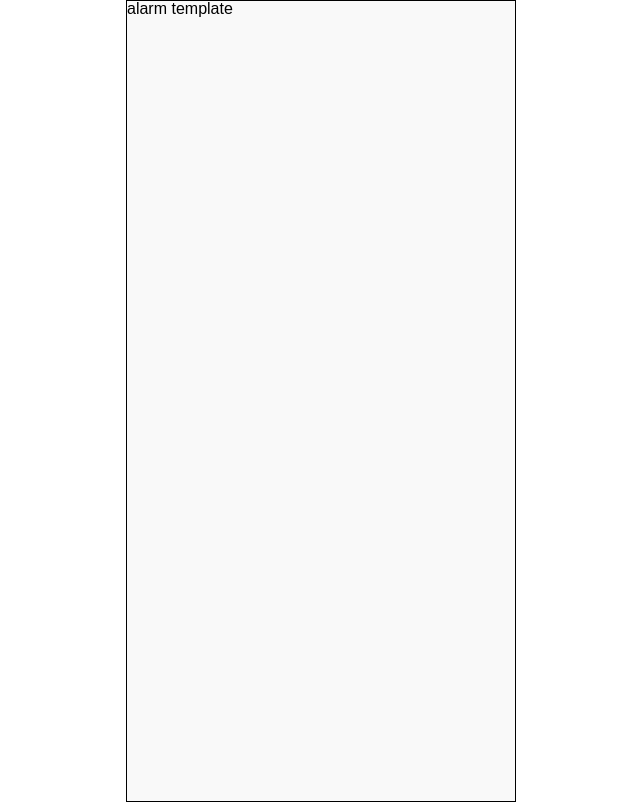
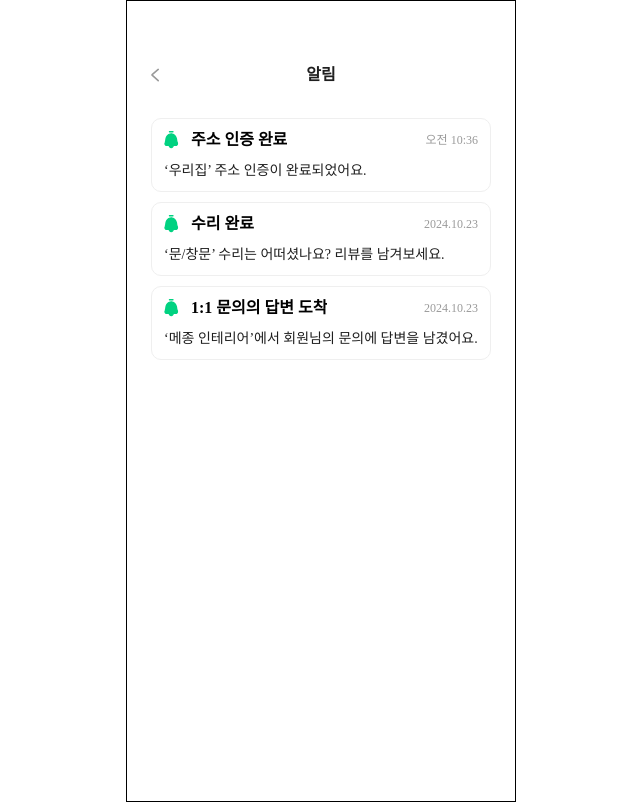
Before and after one commit to HotKeTok/HotKeTok-FE, a React (Vite) app: page /alarm in a window 1280 px wide. Shown: the whole page, without its empty margins (319-959 px from the left). Built offline with nearby package versions, Linux system fonts and the light colour scheme; a web font is replaced by a local one.

Commit message:
feat: 메인페이지- 알람페이지 퍼블리싱

```diff
--- /dev/null
+++ b/src/mocks/main/alarm.js
@@ -0,0 +1,23 @@
+export const EXAMPLE_ALARMS = [
+  {
+    id: 1,
+    title: '주소 인증 완료',
+    body: '‘우리집’ 주소 인증이 완료되었어요.',
+    date: '오전 10:36',
+    read: false,
+  },
+  {
+    id: 2,
+    title: '수리 완료',
+    body: '‘문/창문’ 수리는 어떠셨나요? 리뷰를 남겨보세요.',
+    date: '2024.10.23',
+    read: false,
+  },
+  {
+    id: 3,
+    title: '1:1 문의의 답변 도착',
+    body: '‘메종 인테리어’에서 회원님의 문의에 답변을 남겼어요.',
+    date: '2024.10.23',
+    read: true,
+  },
+];
--- a/src/templates/landlord/main/AlarmTemplate.jsx
+++ b/src/templates/landlord/main/AlarmTemplate.jsx
@@ -1,3 +1,36 @@
-export default function AlarmTemplate(){
-    return <div>alarm template</div>
+import TopBar from '../../../components/common/TopBar';
+import { PageWithoutBottomBar, ScrollableNoBottomBarContent } from '../../../styles/layout';
+import styled from 'styled-components';
+import AlarmItem from '../../../components/main/alarm/AlarmItem';
+import { EXAMPLE_ALARMS } from '../../../mocks/main/alarm';
+import { Column } from '../../../styles/flex';
+
+export default function AlarmTemplate() {
+  return (
+    <PageWithoutBottomBar>
+      <TopBar title="알림" />
+      <Container>
+        <Column $gap={10} $align="center">
+          {EXAMPLE_ALARMS.map(alarm => (
+            <AlarmItem
+              key={alarm.id}
+              title={alarm.title}
+              body={alarm.body}
+              date={alarm.date}
+              read={alarm.read}
+            />
+          ))}
+        </Column>
+      </Container>
+    </PageWithoutBottomBar>
+  );
 }
+
+const Container = styled(ScrollableNoBottomBarContent)`
+  background-color: #fff;
+
+  padding: 16px 24px;
+
+  display: flex;
+  flex-direction: column;
+`;
--- a/src/templates/tenant/main/AlarmTemplate.jsx
+++ b/src/templates/tenant/main/AlarmTemplate.jsx
@@ -1,40 +1,17 @@
-import TopBar from "../../../components/common/TopBar"
-import { PageWithoutBottomBar, ScrollableNoBottomBarContent} from "../../../styles/layout"
-import styled from "styled-components";
-import AlarmItem from "../../../components/main/alarm/AlarmItem";
-import { Column } from "../../../styles/flex";
+import TopBar from '../../../components/common/TopBar';
+import { PageWithoutBottomBar, ScrollableNoBottomBarContent } from '../../../styles/layout';
+import styled from 'styled-components';
+import AlarmItem from '../../../components/main/alarm/AlarmItem';
+import { EXAMPLE_ALARMS } from '../../../mocks/main/alarm';
+import { Column } from '../../../styles/flex';
 
-export default function AlarmTemplate(){
-    //TODO: 더미 데이터 -> API 연동
-    const alarms = [
-  {
-    id: 1,
-    title: '주소 인증 완료',
-    body: "‘우리집’ 주소 인증이 완료되었어요.",
-    date: '오전 10:36',
-    read: false,
-  },
-  {
-    id: 2,
-    title: '수리 완료',
-    body: "‘문/창문’ 수리는 어떠셨나요? 리뷰를 남겨보세요.",
-    date: '2024.10.23',
-    read: false,
-  },
-  {
-    id: 3,
-    title: '1:1 문의의 답변 도착',
-    body: "‘메종 인테리어’에서 회원님의 문의에 답변을 남겼어요.",
-    date: '2024.10.23',
-    read: true,
-  },
-];
-
+export default function AlarmTemplate() {
   return (
     <PageWithoutBottomBar>
       <TopBar title="알림" />
-        <Container $gap={10} $align="center">
-          {alarms.map(alarm => (
+      <Container>
+        <Column $gap={10} $align="center">
+          {EXAMPLE_ALARMS.map(alarm => (
             <AlarmItem
               key={alarm.id}
               title={alarm.title}
@@ -43,13 +20,17 @@ export default function AlarmTemplate(){
               read={alarm.read}
             />
           ))}
+        </Column>
       </Container>
     </PageWithoutBottomBar>
-    )
+  );
 }
 
 const Container = styled(ScrollableNoBottomBarContent)`
   background-color: #fff;
 
   padding: 16px 24px;
-`
+
+  display: flex;
+  flex-direction: column;
+`;
```
Also changed, not shown: 1 other file (tests, documents, lock files or other folders). Lines whose indentation alone changed are shown as unchanged.
